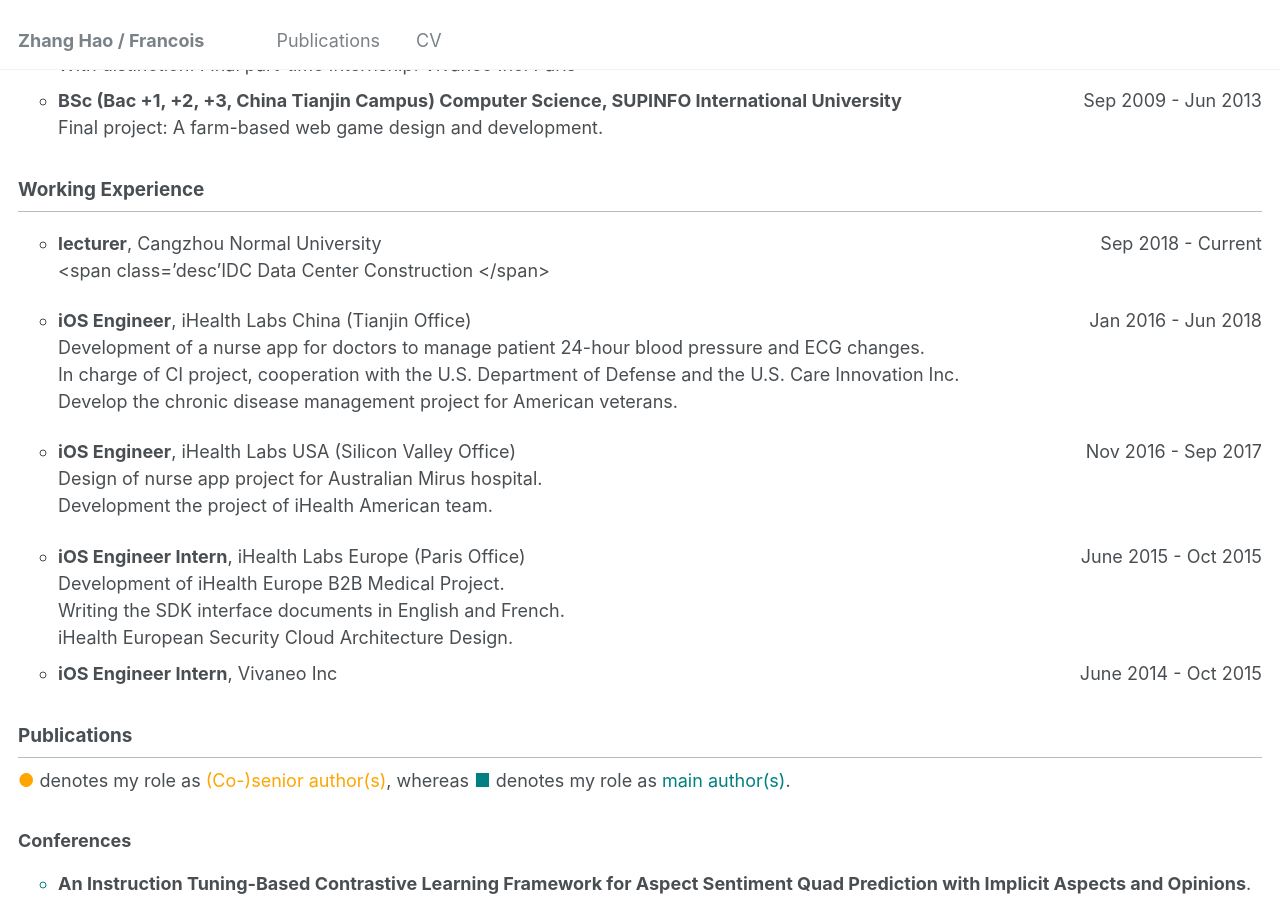
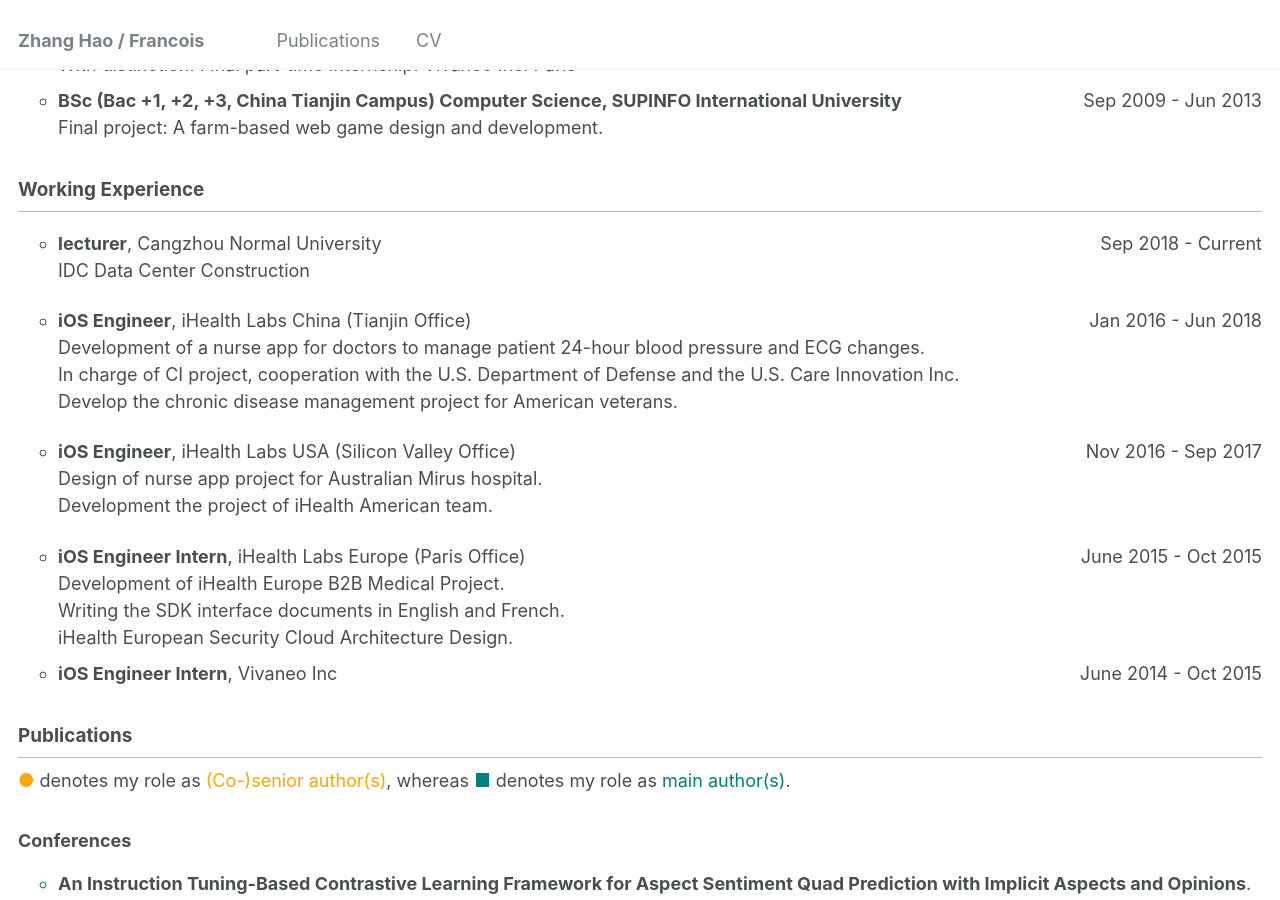
Before and after one commit to sydmou/sydmou.github.io, a Jekyll site: the page built from _pages/cv.md, in a window 1280 px wide and 900 px high, scrolled down 506 px. Built offline with Jekyll 4.4.1, drawn with Linux system fonts in a browser that asks for light colours.

Commit message:
Update cv.md

```diff
--- a/_pages/cv.md
+++ b/_pages/cv.md
@@ -29,7 +29,7 @@
 ## Working Experience
 
 * **lecturer**, Cangzhou Normal University <span style="float: right;"> Sep 2018 - Current</span>\
-   <span class='desc'IDC Data Center Construction </span>
+   <span class='desc'>IDC Data Center Construction </span>
 
 * **iOS Engineer**, iHealth Labs China (Tianjin Office)<span style="float: right;"> Jan 2016 - Jun 2018</span>\
    <span class='desc'>Development of a nurse app for doctors to manage patient 24-hour blood pressure and ECG changes. </span>\
```
